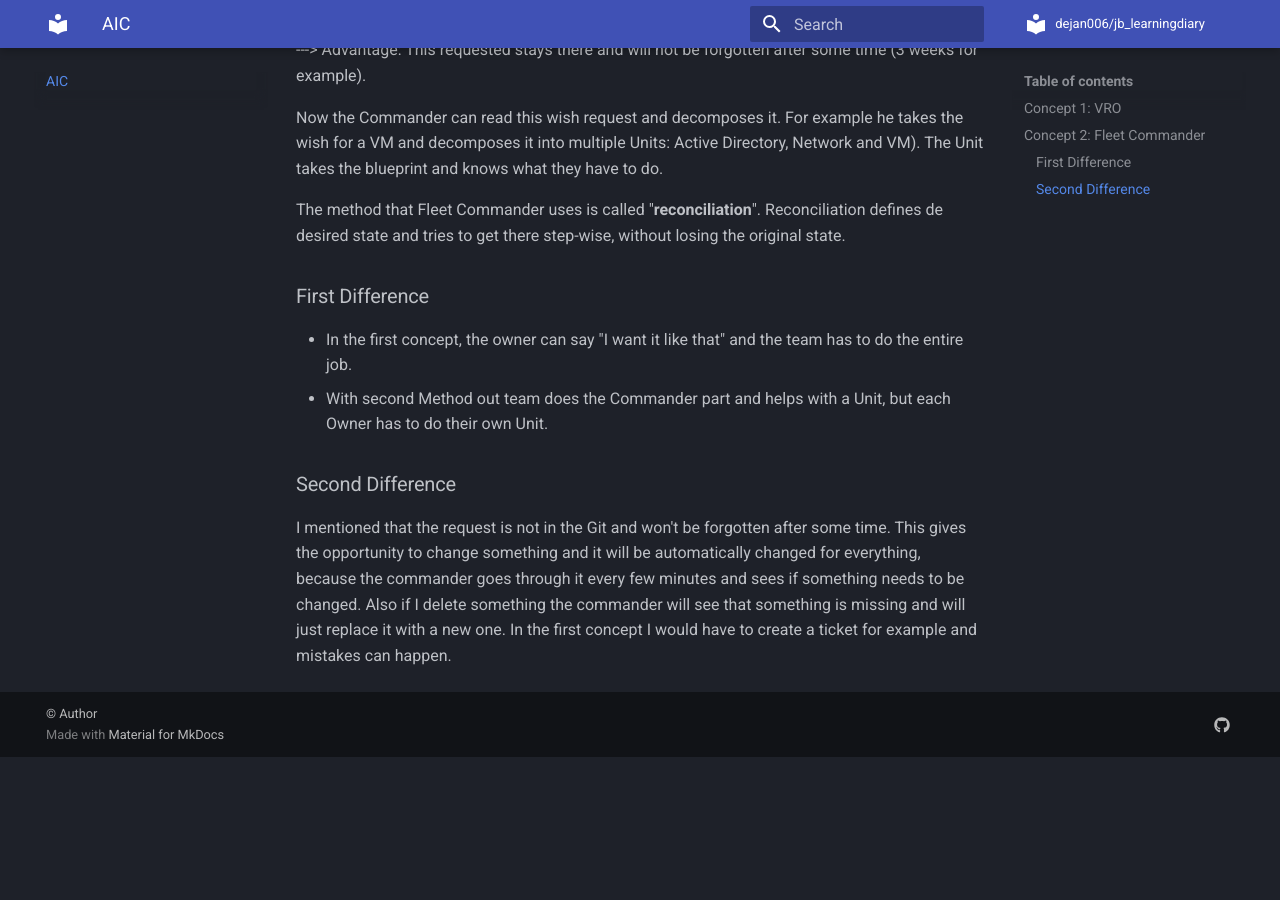
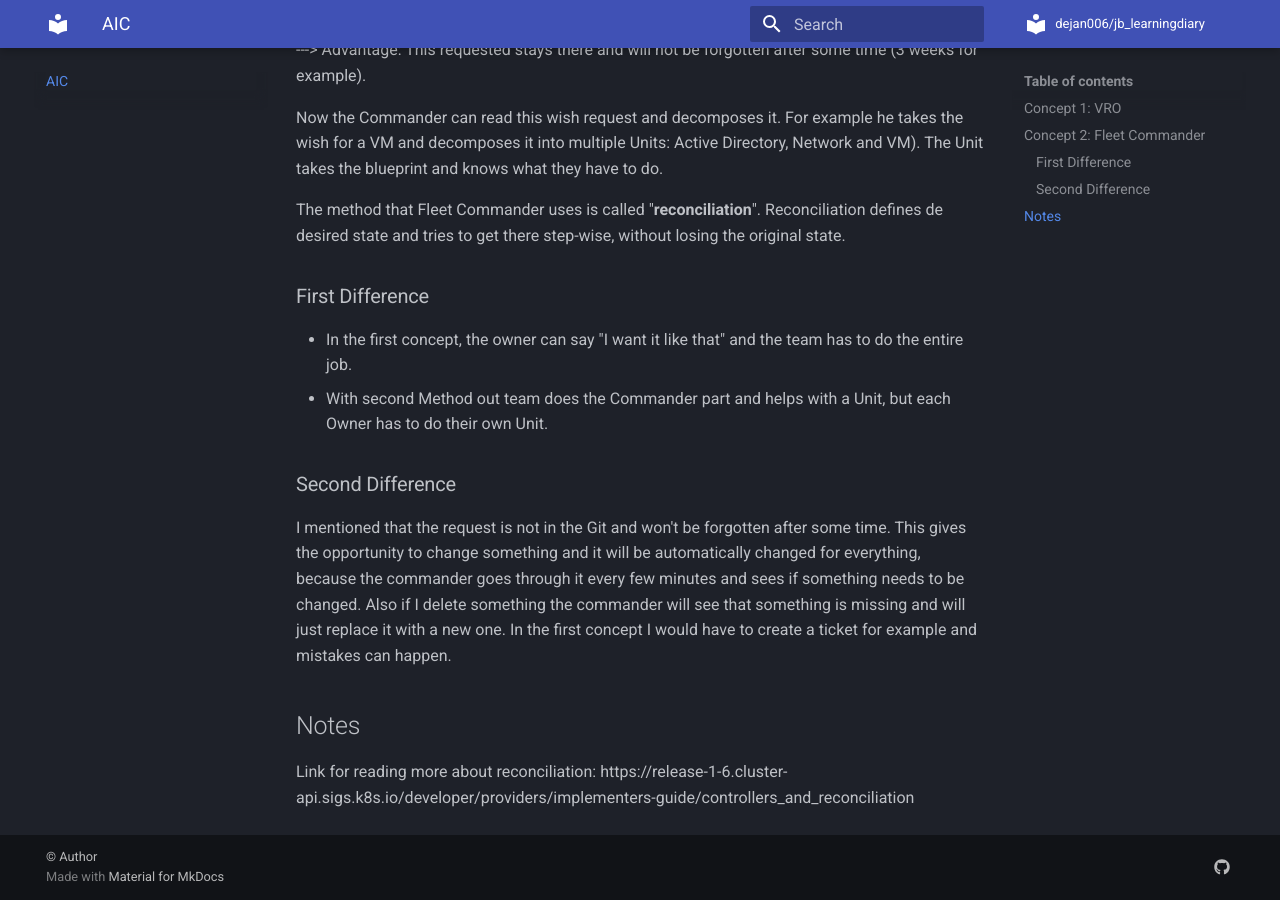
Before and after one commit to dejan006/jb_learningdiary, an MkDocs documentation site: the page built from docs/aic.md, in a window 1280 px wide and 900 px high, scrolled down 643 px. Built offline with MkDocs 1.6.1 and Material for MkDocs 9.7.7, drawn with Linux system fonts in a browser that asks for light colours; comment, search, counter and statistics services are not loaded; before the commit the page ends 1400 px from its top, so only the background shows below that.

Commit message:
Link added

```diff
--- a/docs/aic.md
+++ b/docs/aic.md
@@ -28,3 +28,6 @@ The method that Fleet Commander uses is called "**reconciliation**". Reconciliat
 
 ### Second Difference
 I mentioned that the request is not in the Git and won't be forgotten after some time. This gives the opportunity to change something and it will be automatically changed for everything, because the commander goes through it every few minutes and sees if something needs to be changed. Also if I delete something the commander will see that something is missing and will just replace it with a new one. In the first concept I would have to create a ticket for example and mistakes can happen.
+
+## Notes
+Link for reading more about reconciliation: https://release-1-6.cluster-api.sigs.k8s.io/developer/providers/implementers-guide/controllers_and_reconciliation
```
